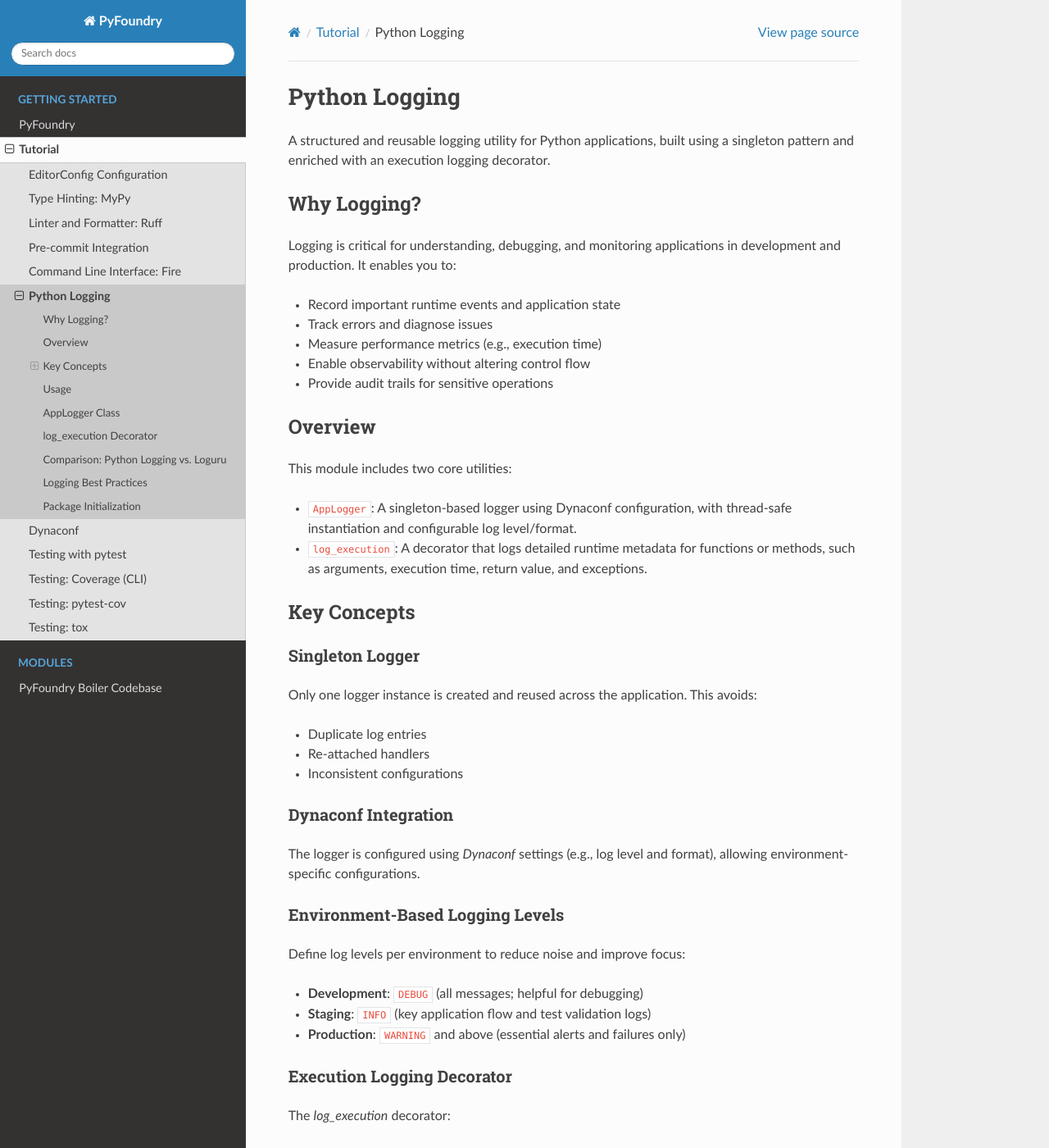
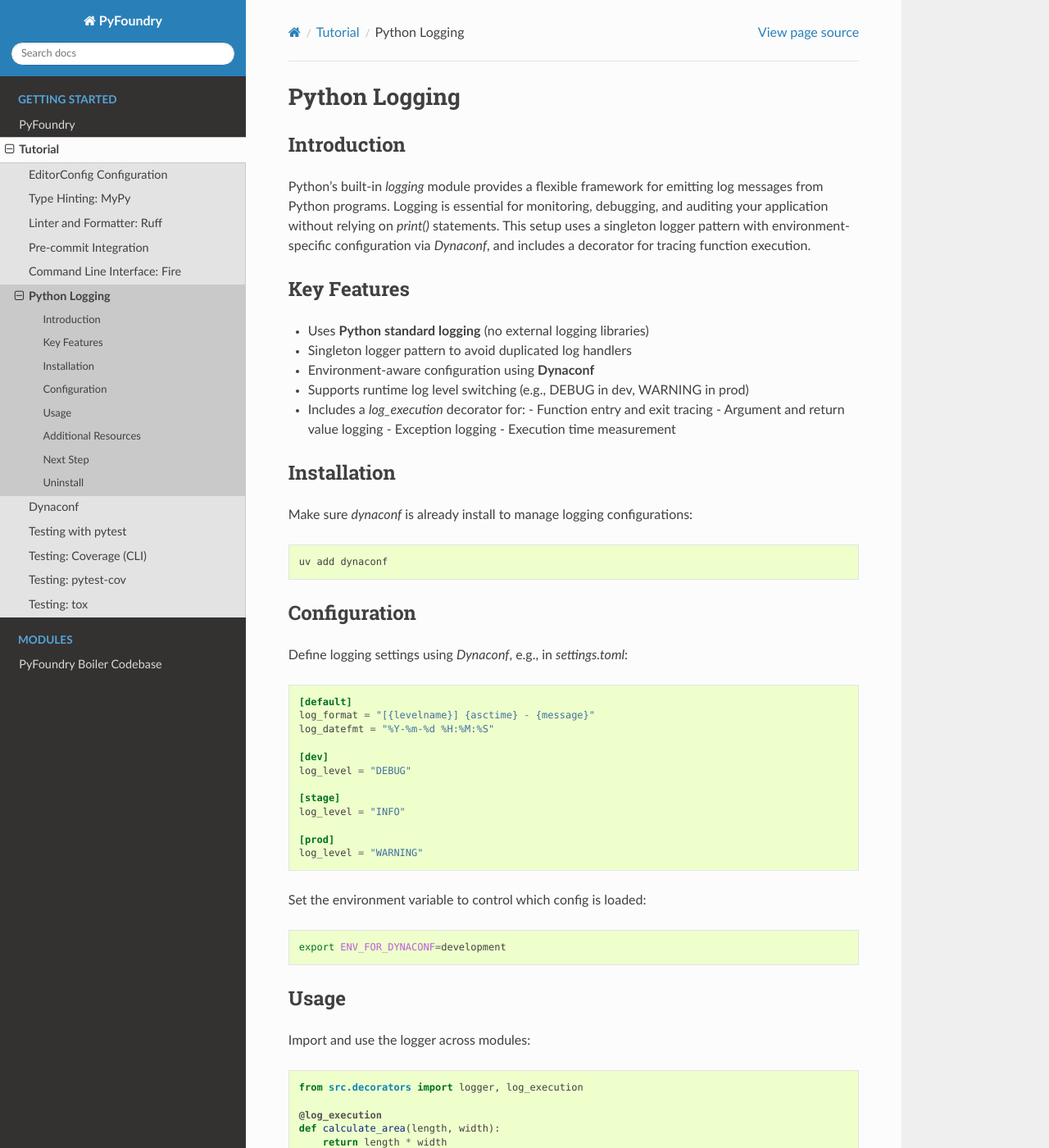
Before and after one commit to sunil-fm/FusePyStarter, a Sphinx documentation site: the page built from docs/setup/logging.rst, in a window 1280 px wide and 1400 px high. Shown: the whole window at 82% size. Built offline with Sphinx 7.4.7 and the Read the Docs theme 3.1.0, drawn with Linux system fonts in a browser that asks for light colours; pages that are not in the unit, such as notebooks, are missing from menus; some of the changed text lies outside the part shown.

Commit message:
docs(logging): restructure logging - Introduction - Key Features - Installation - Configuration - Usage - Additional Resources - Next Step - Uninstall

```diff
--- a/docs/setup/logging.rst
+++ b/docs/setup/logging.rst
@@ -2,65 +2,63 @@
 Python Logging
 ================
 
-A structured and reusable logging utility for Python applications, built using a singleton pattern and enriched with an execution logging decorator.
+Introduction
+------------
 
-Why Logging?
-============
+Python’s built-in `logging` module provides a flexible framework for emitting log messages from Python programs. Logging is essential for monitoring, debugging, and auditing your application without relying on `print()` statements. This setup uses a singleton logger pattern with environment-specific configuration via `Dynaconf`, and includes a decorator for tracing function execution.
 
-Logging is critical for understanding, debugging, and monitoring applications in development and production. It enables you to:
+Key Features
+------------
 
-- Record important runtime events and application state
-- Track errors and diagnose issues
-- Measure performance metrics (e.g., execution time)
-- Enable observability without altering control flow
-- Provide audit trails for sensitive operations
+- Uses **Python standard logging** (no external logging libraries)
+- Singleton logger pattern to avoid duplicated log handlers
+- Environment-aware configuration using **Dynaconf**
+- Supports runtime log level switching (e.g., DEBUG in dev, WARNING in prod)
+- Includes a `log_execution` decorator for:
+  - Function entry and exit tracing
+  - Argument and return value logging
+  - Exception logging
+  - Execution time measurement
 
-Overview
-========
+Installation
+------------
 
-This module includes two core utilities:
+Make sure `dynaconf` is already install to manage logging configurations:
 
-- ``AppLogger``: A singleton-based logger using Dynaconf configuration, with thread-safe instantiation and configurable log level/format.
-- ``log_execution``: A decorator that logs detailed runtime metadata for functions or methods, such as arguments, execution time, return value, and exceptions.
+.. code-block:: bash
 
-Key Concepts
-============
+    uv add dynaconf
 
-Singleton Logger
-----------------
+Configuration
+-------------
 
-Only one logger instance is created and reused across the application. This avoids:
+Define logging settings using `Dynaconf`, e.g., in `settings.toml`:
 
-- Duplicate log entries
-- Re-attached handlers
-- Inconsistent configurations
+.. code-block:: toml
 
-Dynaconf Integration
---------------------
+    [default]
+    log_format = "[{levelname}] {asctime} - {message}"
+    log_datefmt = "%Y-%m-%d %H:%M:%S"
 
-The logger is configured using `Dynaconf` settings (e.g., log level and format), allowing environment-specific configurations.
+    [dev]
+    log_level = "DEBUG"
 
-Environment-Based Logging Levels
---------------------------------
+    [stage]
+    log_level = "INFO"
 
-Define log levels per environment to reduce noise and improve focus:
+    [prod]
+    log_level = "WARNING"
 
-- **Development**: ``DEBUG`` (all messages; helpful for debugging)
-- **Staging**: ``INFO`` (key application flow and test validation logs)
-- **Production**: ``WARNING`` and above (essential alerts and failures only)
+Set the environment variable to control which config is loaded:
 
-Execution Logging Decorator
----------------------------
+.. code-block:: bash
 
-The `log_execution` decorator:
-
-- Logs method/function entry and exit
-- Logs positional and keyword arguments
-- Measures and logs execution time
-- Captures and logs exceptions and stack traces
+    export ENV_FOR_DYNACONF=development
 
 Usage
-=====
+-----
+
+Import and use the logger across modules:
 
 .. code-block:: python
 
@@ -81,72 +79,29 @@ Output example:
     INFO     calculate_area completed in 0.0001s
     DEBUG    Return: 15
 
-AppLogger Class
-===============
-
-.. autoclass:: src.decorators.AppLogger
-   :members:
-   :undoc-members:
-   :show-inheritance:
-
-log_execution Decorator
-=======================
-
-.. autofunction:: src.decorators.log_execution
-    :no-index:
-
-Comparison: Python Logging vs. Loguru
-=====================================
-
-.. list-table::
-   :widths: 25 35 40
-   :header-rows: 1
-
-   * - Feature
-     - Python Standard Logging
-     - Loguru
-   * - Configuration
-     - Verbose and boilerplate-heavy
-     - Simple, no configuration needed
-   * - Flexibility
-     - Highly customizable (handlers, filters, formatters)
-     - Batteries-included; automatic context logging
-   * - Performance
-     - Fine-tuned, low-level control
-     - More overhead due to rich features
-   * - Typing and IDE Support
-     - Fully typed, static analysis friendly
-     - Less typing, more magic
-   * - Integration
-     - Easily integrates into existing enterprise apps
-     - Better suited for new projects and scripts
-   * - Decorator Support
-     - Requires manual implementation
-     - Built-in with `logger.catch` and decorators
-
-Logging Best Practices
-======================
-
-- Use centralized logging settings (e.g., Dynaconf)
-- Match log levels to environment (Debug in Dev, Info in Stage, Warning in Prod)
-- Use `INFO` for app flow and operational events
-- Use `DEBUG` for internal diagnostics and verbose output
-- Use `WARNING`, `ERROR`, and `CRITICAL` for failure levels
-- Avoid using `print()` for production logging
-- Never log sensitive data (e.g., credentials, PII)
-- Use exception logging (`logger.exception()` or `log_execution`) for error traces
-- Keep logs structured and consistent for future parsing
-
-Package Initialization
-======================
-
-The `src.decorators.__init__.py` exposes logging utilities for convenient imports:
+To get the logger instance anywhere:
 
 .. code-block:: python
 
-    from src.decorators.logging_service import AppLogger, log_execution
+    from src.decorators import logger
 
-    app_logger = AppLogger()
-    logger = app_logger.get_logger()
+    logger.warning("Something might be wrong")
 
-    __all__ = ["logger", "log_execution"]
+Additional Resources
+--------------------
+
+- Python Logging Docs: https://docs.python.org/3/library/logging.html
+
+Next Step
+---------
+
+Now that logging is in place, the next step is to integrate **pytest** — a simple yet powerful testing framework for writing unit, functional, and integration tests.
+
+Uninstall
+---------
+
+If you wish to remove logging-related configuration:
+
+.. code-block:: bash
+
+    uv remove dynaconf
```
Also changed, not shown: other parts of docs/setup/logging.rst (+2 -2 lines).
